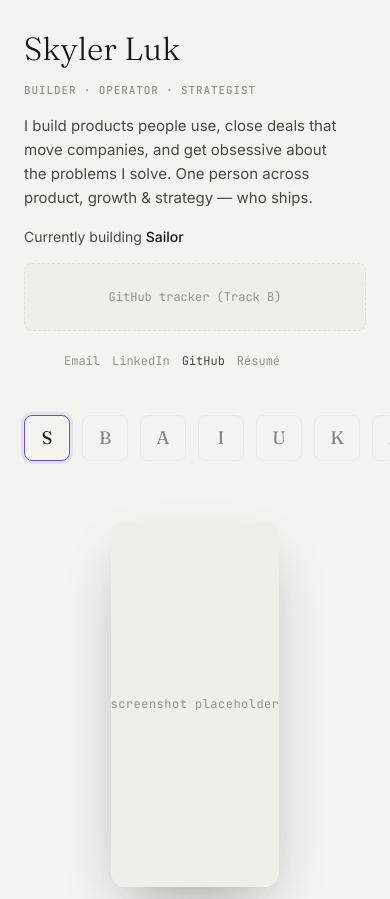
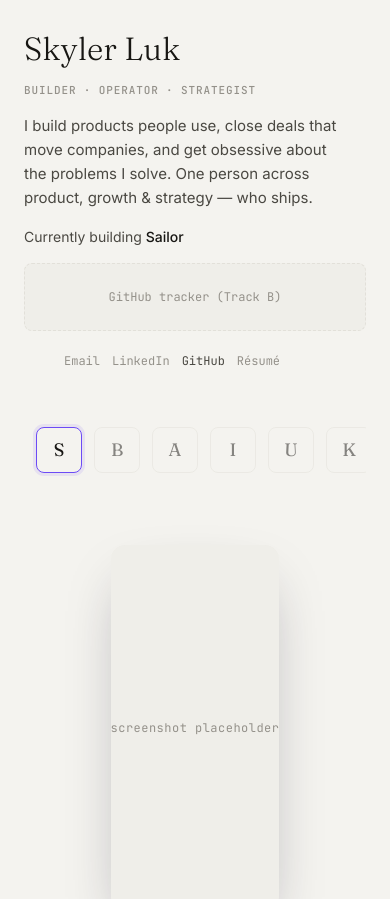
Before and after one commit to skylerluk/skyler_portfolio, a React (Vite) app: page / in a window 390 px wide. Shown: the top 899 px of the page. Built offline with nearby package versions, Linux system fonts and the light colour scheme.

Commit message:
C2: rail responsive/touch behavior, overflow handling, accessibility finish

```diff
--- a/src/components/rail/Rail.module.css
+++ b/src/components/rail/Rail.module.css
@@ -4,6 +4,11 @@
 .nav {
   display: flex;
   justify-content: center;
+  /* Cap the rail to the lane height; long lists scroll internally with the
+     active tile kept centered (C1). Focus rings must not clip — hence the
+     padding, and overflow only on the scroll axis. */
+  max-height: 100vh;
+  max-height: 100dvh;
 }
 
 .rail {
@@ -12,8 +17,17 @@
   align-items: center;
   gap: var(--space-3);
   list-style: none;
-  padding: 0;
+  padding: var(--space-2);
   margin: 0;
+  overflow-y: auto;
+  overflow-x: hidden;
+  /* Hidden scrollbar — the surface stays seamless. */
+  scrollbar-width: none;
+  -ms-overflow-style: none;
+}
+
+.rail::-webkit-scrollbar {
+  display: none;
 }
 
 .tile {
@@ -68,8 +82,26 @@
   outline-offset: 2px;
 }
 
+/* Mobile (≤860px): A's grid turns the rail into a horizontal strip.
+   Horizontal scroll, comfortable tap targets, momentum, hidden scrollbar. */
 @media (max-width: 860px) {
+  .nav {
+    max-height: none;
+    width: 100%;
+  }
+
   .rail {
     flex-direction: row;
+    overflow-x: auto;
+    overflow-y: hidden;
+    -webkit-overflow-scrolling: touch;
+    scroll-snap-type: x proximity;
+    /* ≥44px hit area even though the tile visual stays 46px. */
+    padding: var(--space-3);
+  }
+
+  .tile {
+    scroll-snap-align: center;
+    flex: 0 0 auto;
   }
 }
--- a/src/components/rail/useRailScroll.ts
+++ b/src/components/rail/useRailScroll.ts
@@ -19,6 +19,16 @@ function prefersReducedMotion(): boolean {
   return (
     typeof window !== 'undefined' &&
     window.matchMedia('(prefers-reduced-motion: reduce)').matches
+  )
+}
+
+// True when the event originates inside a text field — don't hijack those.
+// Guards against a non-Element target (e.g. window/document) having no
+// .closest before we call it.
+function isEditableTarget(target: EventTarget | null): boolean {
+  return (
+    target instanceof Element &&
+    target.closest('input, textarea, select, [contenteditable="true"]') !== null
   )
 }
 
@@ -66,14 +76,8 @@ export function useRailScroll({ listRef, tileRefs }: UseRailScrollArgs) {
     }
 
     const onWheel = (e: WheelEvent) => {
-      // Don't hijack scrolling inside a genuinely scrollable inner element
-      // (defensive — the app has none today) or while typing in a field.
-      const target = e.target as HTMLElement | null
-      if (
-        target?.closest('input, textarea, select, [contenteditable="true"]')
-      ) {
-        return
-      }
+      // Don't hijack while typing in a field (defensive — no inputs today).
+      if (isEditableTarget(e.target)) return
 
       const down = e.deltaY > 0
 
@@ -93,12 +97,7 @@ export function useRailScroll({ listRef, tileRefs }: UseRailScrollArgs) {
     }
 
     const onKeyDown = (e: KeyboardEvent) => {
-      const target = e.target as HTMLElement | null
-      if (
-        target?.closest('input, textarea, select, [contenteditable="true"]')
-      ) {
-        return
-      }
+      if (isEditableTarget(e.target)) return
 
       switch (e.key) {
         case 'ArrowDown':
```
